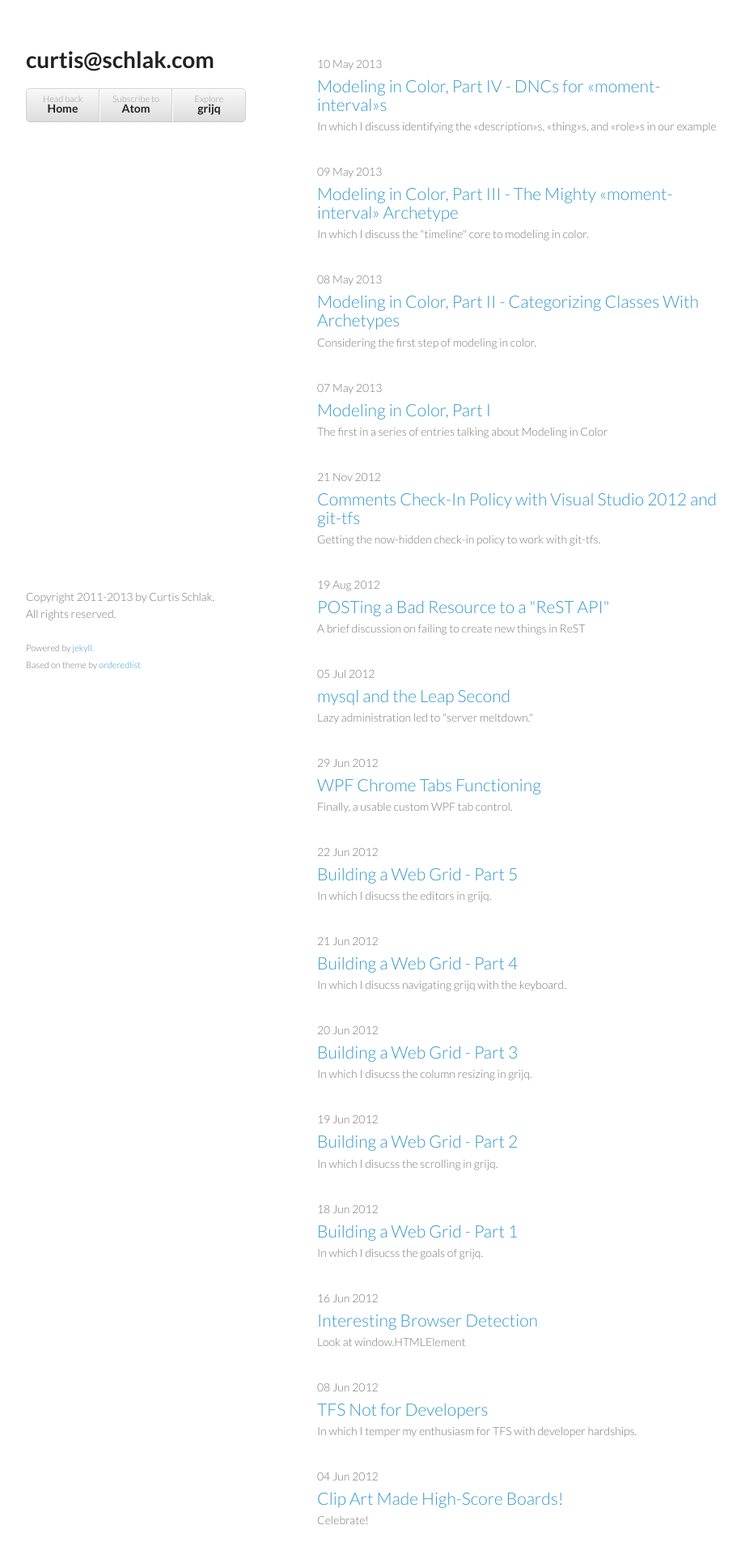
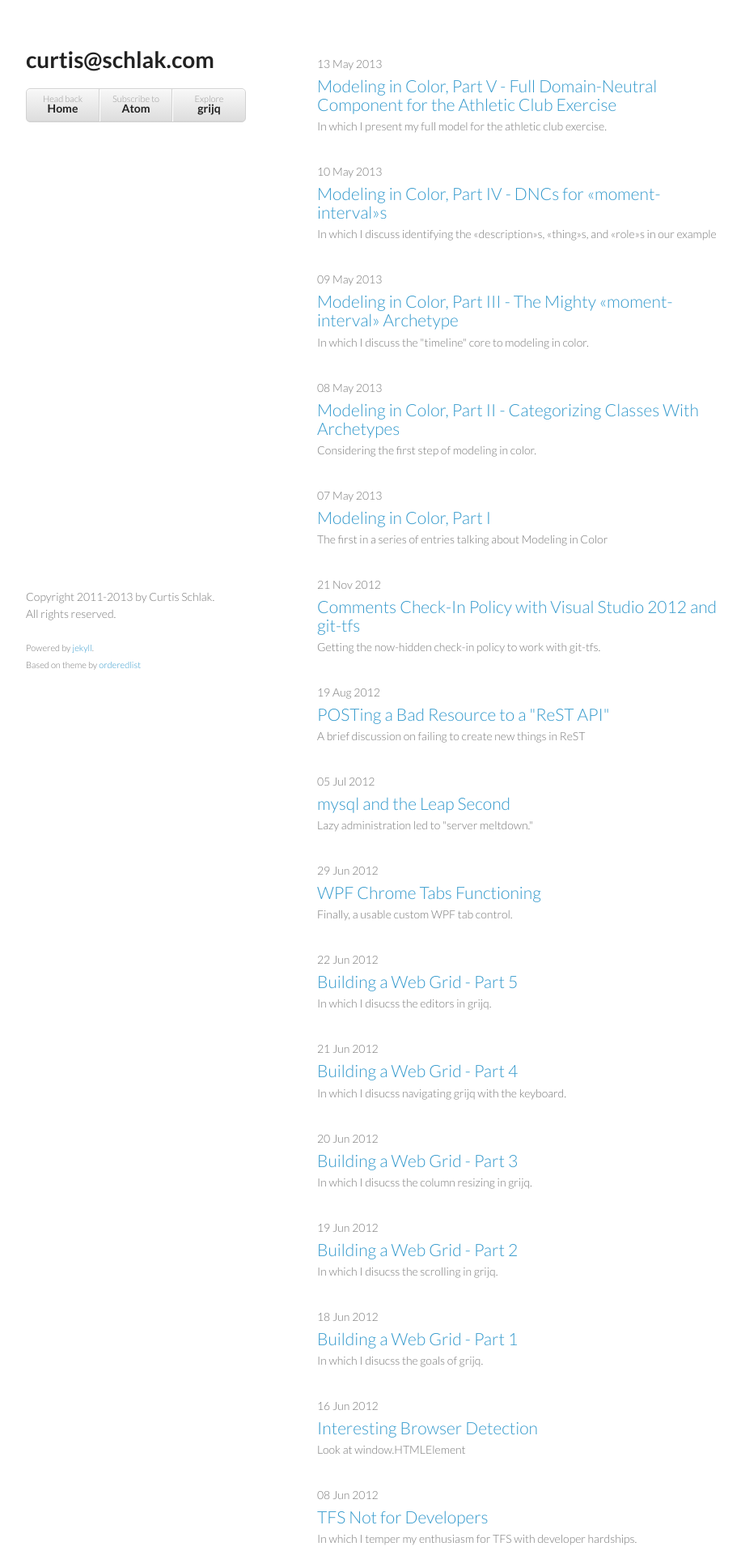
Before and after one commit to roberts-sandbox/test-realist, a Jekyll site: the page built from blogs.html, in a window 1280 px wide. Shown: the top 1920 px of the page at 81% size, without its empty margins (178-1094 px from the left). Built offline with Jekyll 4.4.1, drawn with Linux system fonts in a browser that asks for light colours.

Commit message:
Modeling in color part 5 - Full DNCs for the athletic club exercise.

```diff
--- /dev/null
+++ b/_posts/2013-05-13-modeling-in-color-part-v.md
@@ -0,0 +1,81 @@
+---
+layout: post
+title:  Modeling in Color, Part V - Full Domain-Neutral Component for the Athletic Club Exercise
+tags:   OOD
+
+synopsis: In which I present my full model for the athletic club exercise.
+---
+
+# {{ page.title }}
+
+{{ page.synopsis }}
+{: .subtitle }
+
+-----
+
+## The requirements
+
+* People join the club to become members and get invoiced monthly a flat fee and
+  participation fees for classes
+* Participation fees for classes consist of a prorated amount of the
+  instructor's hourly rate and a percentage of the cost of the equipment used by
+  participants in the class
+* Record member purchases of food and beverages from the club for rewards
+* For every ten dollars spent on food and beverages from the club, the member
+  receives a one dollar credit on their next invoice.
+* Members RSVP for classes and their arrival is recorded
+* Instructors schedule rooms and equipment for classes
+
+## The nouns
+
+<table>
+  <thead>
+    <tr>
+      <th>
+        Moment-Interval (Pink)<br>
+        Moment-Interval Detail (Pink)
+      </th>
+      <th>Role (Yellow)</th>
+      <th>Thing (Green)</th>
+      <th>Description (Blue)</th>
+    </tr>
+  </thead>
+  <tbody>
+    <tr>
+      <td>
+        class<br>
+        invoice<br>
+        <strike>reward</strike><br>
+        member purchase<br>
+        reservation<br>
+        member arrival<br>
+        membership<br>
+        payment
+      </td>
+      <td>
+        member<br>
+        instructor
+      </td>
+      <td>
+        person<br>
+        room<br>
+        reward<br>
+        <strike>equipment</strike>
+      </td>
+      <td>
+        equipment
+      </td>
+    </tr>
+  </tbody>
+</table>
+
+## The design
+
+<a href="/img/full-athletic-club-dnc.png" target="_blank">
+  <img src="/img/full-athletic-club-dnc-small.png" alt="full atheletic club dnc">
+</a>
+<div class="caption"><caption>Click image to enlarge</caption></div>
+
+When you see multiple occurrences of `Person`, `Member`, and `Instructor` in
+that diagram, those are not different classes. I just want to show each of the
+transaction participants.
--- a/css/styles.css
+++ b/css/styles.css
@@ -49,6 +49,13 @@ a small {
   color:#777;
   margin-top:-0.6em;
   display:block;
+}
+
+.caption, caption {
+  text-align: center;
+  font-weight: bold;
+  font-size: 10px;
+  margin-bottom: 1em;
 }
 
 .wrapper {
```
Also changed, not shown: _art/modeling-in-color-v.svg (added), img/full-athletic-club-dnc-small.png (added), img/full-athletic-club-dnc.png (added).
